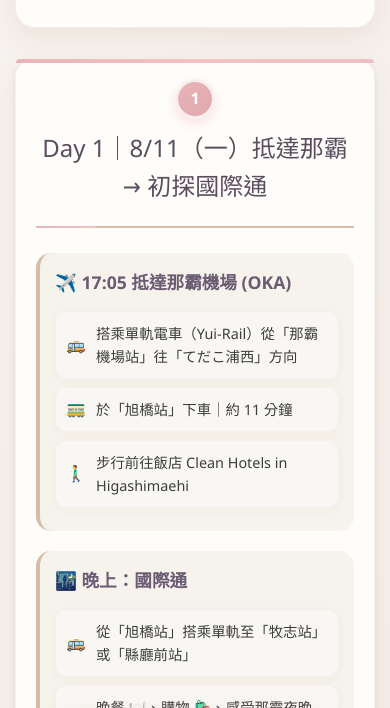
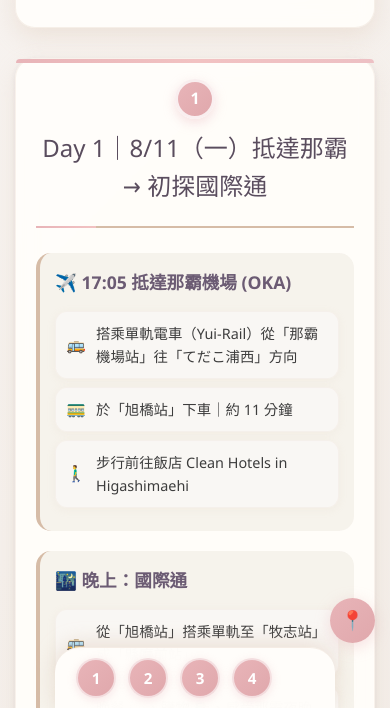
Before and after one commit to kevinbcc/OKA, a plain HTML site: page index.html in a window 390 px wide. Shown: the part 136-844 px from the top of the page. Drawn offline with Linux system fonts and the light colour scheme.

Commit message:
修改行程

```diff
--- a/index.html
+++ b/index.html
@@ -270,9 +270,14 @@
             backdrop-filter: blur(5px);
         }
 
+        /* 響應式設計 */
         @media (max-width: 768px) {
             .nav-toggle {
-                display: block;
+                display: block !important;
+                position: fixed !important;
+                bottom: 70px !important;
+                right: 20px !important;
+                z-index: 1001 !important;
             }
 
             .container {
@@ -318,35 +323,36 @@
             }
 
             .floating-nav {
-                left: 50%;
-                right: auto;
-                top: auto;
-                bottom: 0;
-                transform: translateX(-50%);
-                flex-direction: row;
-                display: flex;
-                padding: 12px 20px;
-                border-radius: 25px 25px 0 0;
-                box-shadow: 0 -4px 20px rgba(214, 188, 167, 0.4);
-                background: rgba(255, 253, 250, 0.98);
-                backdrop-filter: blur(15px);
-                border: none;
-                border-top: 1px solid rgba(238, 225, 213, 0.6);
-                width: 100%;
-                max-width: 300px;
-                transition: transform 0.3s ease;
+                left: 50% !important;
+                right: auto !important;
+                top: auto !important;
+                bottom: 0 !important;
+                transform: translateX(-50%) !important;
+                flex-direction: row !important;
+                display: flex !important;
+                padding: 12px 20px !important;
+                border-radius: 25px 25px 0 0 !important;
+                box-shadow: 0 -4px 20px rgba(214, 188, 167, 0.4) !important;
+                background: rgba(255, 253, 250, 0.98) !important;
+                backdrop-filter: blur(15px) !important;
+                border: none !important;
+                border-top: 1px solid rgba(238, 225, 213, 0.6) !important;
+                width: 100% !important;
+                max-width: 300px !important;
+                transition: transform 0.3s ease !important;
+                z-index: 1000 !important;
             }
 
             .nav-item {
-                width: 45px;
-                height: 45px;
-                margin: 0 8px;
-                font-size: 1rem;
-                box-shadow: 0 2px 8px rgba(232, 180, 184, 0.3);
+                width: 45px !important;
+                height: 45px !important;
+                margin: 0 8px !important;
+                font-size: 1rem !important;
+                box-shadow: 0 2px 8px rgba(232, 180, 184, 0.3) !important;
             }
 
             .nav-item:hover {
-                transform: scale(1.05);
+                transform: scale(1.05) !important;
             }
         }
 
@@ -375,15 +381,22 @@
             }
 
             .floating-nav {
-                padding: 10px 15px;
-                max-width: 280px;
+                padding: 10px 15px !important;
+                max-width: 280px !important;
             }
 
             .nav-item {
-                width: 40px;
-                height: 40px;
-                margin: 0 6px;
-                font-size: 0.95rem;
+                width: 40px !important;
+                height: 40px !important;
+                margin: 0 6px !important;
+                font-size: 0.95rem !important;
+            }
+
+            .nav-toggle {
+                width: 45px !important;
+                height: 45px !important;
+                bottom: 65px !important;
+                right: 15px !important;
             }
         }
 
@@ -443,7 +456,7 @@
             box-shadow: 0 4px 15px rgba(232, 180, 184, 0.4);
             z-index: 1001;
             transition: all 0.3s ease;
-            display: none;
+            display: none; /* 預設隱藏，在mobile才顯示 */
         }
 
         .nav-toggle:hover {
```
